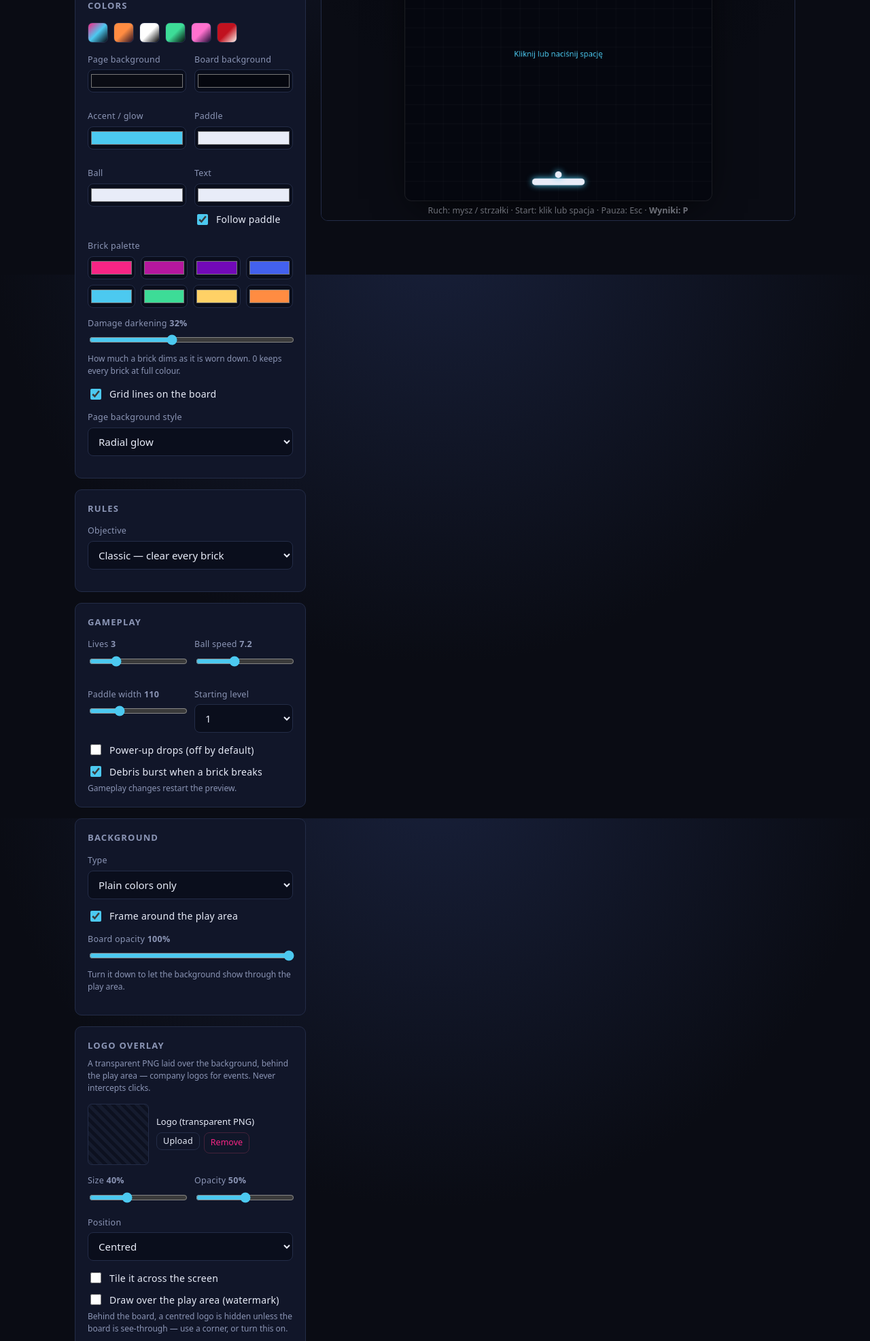
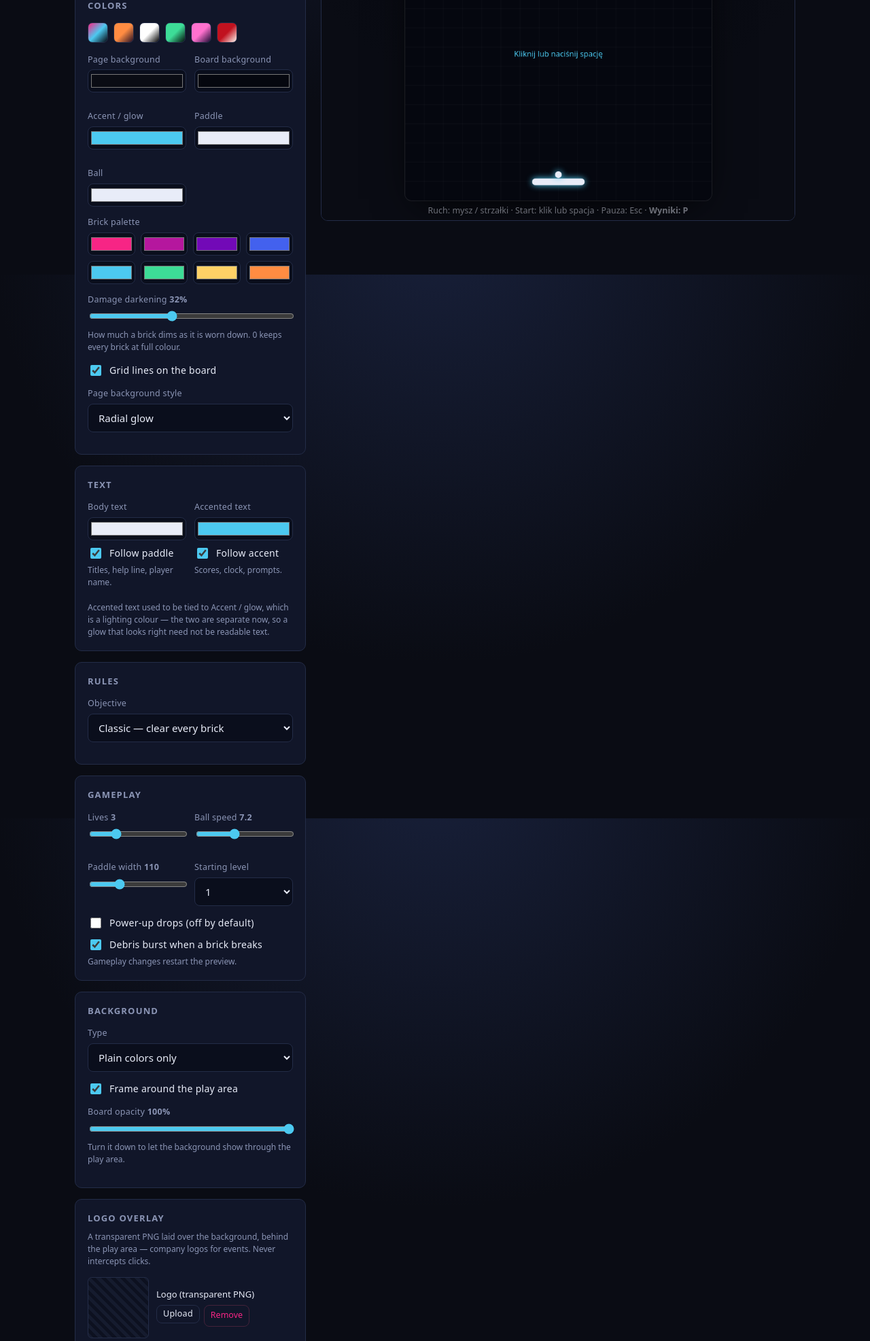
Before and after one commit to karol-w-git/arcade, a Flask app: page /new/arkanoid in a window 1280 px wide. Shown: the part 396-2369 px from the top of the page at 68% size. Run offline with Flask 3, Linux system fonts and the light colour scheme; the visitor is signed in with stand-in values (Sample User, id 1).

Commit message:
Hit dots instead of border bars; split accented text from accent
The border bars read as a heavy outline; hits are now dots spaced evenly around
the cube's border, inset by their own radius so they stay inside it. Both engines.

Text colours move to their own panel and gain a second control: accented text
(scores, clock, prompts) was riding on Accent / glow, which is a lighting colour
used for shadows and emissive. They are separate now, both defaulting to
follow, so nothing changes for existing instances.

Co-Authored-By: Claude Opus 5 <noreply@anthropic.com>

```diff
--- a/app.py
+++ b/app.py
@@ -69,6 +69,9 @@ GAME_TYPES = {
             # page text (HUD, prompts, help). "" follows the paddle colour, which
             # is what it used to borrow - fine on dark themes, unreadable on light
             "textColor": "",
+            # colour of the accented text (scores, prompts). "" follows the accent,
+            # which also drives the glow - this splits the two apart
+            "accentTextColor": "",
             "brickColors": ["#f72585", "#b5179e", "#7209b7", "#4361ee",
                             "#4cc9f0", "#3ddc97", "#ffd166", "#ff8c42"],
             "grid": True,
@@ -307,7 +310,7 @@ def clean_config(game_type: str, raw: dict) -> dict:
                 cols = [c for c in v if isinstance(c, str) and hexcol.match(c)][:12]
                 out[key] = cols or dv
             elif isinstance(dv, str):
-                if key in ("superColor", "textColor"):
+                if key in ("superColor", "textColor", "accentTextColor"):
                     v = v if isinstance(v, str) else ""
                     out[key] = v if (v == "" or hexcol.match(v)) else ""
                 elif key.endswith("Color") or key in ("bg", "accent", "pageBg"):
--- a/static/engine/arkanoid.js
+++ b/static/engine/arkanoid.js
@@ -28,6 +28,7 @@ const DEFAULTS = {
   superColor: '',   // '' follows the accent
   pipSize: 6,       // thickness of the hit segments, in board px
   pipColor: '#ffffff',
+  accentTextColor: '',   // '' follows the accent
   logoScale: 80,    // % of the cube face the logo covers
   damageDarken: 0.32,
   level: 0,         // starting level index
@@ -128,6 +129,7 @@ function arkanoid(cv, userConfig, opts){
 
   const digMode = () => cfg.mode === 'dig';
   const superCol = () => cfg.superColor || cfg.accent;
+  const textCol = () => cfg.accentTextColor || cfg.accent;
   const dmg = () => clamp(cfg.damageDarken === undefined ? 0.32 : +cfg.damageDarken, 0, 0.8);
 
   function makeBricks(idx){
@@ -507,15 +509,15 @@ function hitBricks(b){
       ctx.restore();
     }
 
-    // Remaining hits, drawn as segments of the cube's own border rather than
-    // pips on its face - the face belongs to the logo.
+    // Remaining hits, as dots spaced around the cube's border - the face is
+    // left to the logo, and circles read more cleanly than bars.
     const n = k.maxHp || 1;
-    const inset = Math.max(3, k.w * 0.045);
+    const pr = clamp(+cfg.pipSize || 6, 1, 14);
+    const inset = pr + 2;                        // keeps every dot inside the cube
     const bx = k.x + inset, by = k.y + inset;
     const bw = k.w - inset * 2, bh = k.h - inset * 2;
     const perim = 2 * (bw + bh), seg = perim / n;
-    // walk the border clockwise from the top-left corner
-    const at = dist => {
+    const at = dist => {                         // walk the border clockwise
       let d = ((dist % perim) + perim) % perim;
       if(d < bw) return [bx + d, by];
       d -= bw;
@@ -525,19 +527,18 @@ function hitBricks(b){
       d -= bw;
       return [bx, by + bh - d];
     };
-    ctx.lineWidth = clamp(+cfg.pipSize || 6, 1, 14);
-    ctx.lineCap = 'butt';
     const lit = cfg.pipColor || '#ffffff';
     for(let i = 0; i < n; i++){
-      const gap = Math.min(seg * 0.18, 4);
-      ctx.strokeStyle = i < k.hp ? lit : 'rgba(0,0,0,.5)';
+      const [px, py] = at((i + 0.5) * seg);
       ctx.beginPath();
-      const steps = 6;                       // sampled, so a segment can turn a corner
-      for(let t = 0; t <= steps; t++){
-        const [px, py] = at(i * seg + gap / 2 + (seg - gap) * (t / steps));
-        t ? ctx.lineTo(px, py) : ctx.moveTo(px, py);
+      ctx.arc(px, py, pr, 0, Math.PI * 2);
+      ctx.fillStyle = i < k.hp ? lit : 'rgba(0,0,0,.55)';
+      ctx.fill();
+      if(i < k.hp){                              // a thin rim so light dots read on light faces
+        ctx.strokeStyle = 'rgba(0,0,0,.35)';
+        ctx.lineWidth = 1;
+        ctx.stroke();
       }
-      ctx.stroke();
     }
     ctx.restore();
   }
@@ -621,11 +622,11 @@ function hitBricks(b){
 
     ctx.textAlign = 'center';
     if(state === 'ready'){
-      ctx.fillStyle = cfg.accent; ctx.font = '16px system-ui';
+      ctx.fillStyle = textCol(); ctx.font = '16px system-ui';
       ctx.fillText('Kliknij lub naciśnij spację', W / 2, H / 2 + 60);
     }
     if(state === 'paused'){
-      ctx.fillStyle = cfg.accent; ctx.font = 'bold 34px system-ui';
+      ctx.fillStyle = textCol(); ctx.font = 'bold 34px system-ui';
       ctx.fillText('PAUZA', W / 2, H / 2);
     }
     // When a shell is listening it draws its own game-over UI (score submit,
@@ -641,7 +642,7 @@ function hitBricks(b){
     }
     if(state === 'over' && !onGameOver){
       ctx.fillStyle = 'rgba(0,0,0,.72)'; ctx.fillRect(0, 0, W, H);
-      ctx.fillStyle = cfg.accent; ctx.font = 'bold 44px system-ui';
+      ctx.fillStyle = textCol(); ctx.font = 'bold 44px system-ui';
       ctx.fillText('KONIEC GRY', W / 2, H / 2 - 16);
       ctx.fillStyle = cfg.paddleColor; ctx.font = '18px system-ui';
       ctx.fillText('Wynik ' + score, W / 2, H / 2 + 20);
--- a/templates/editor.html
+++ b/templates/editor.html
@@ -44,13 +44,6 @@
           <div class="field"><label for="accent">Accent / glow</label><input type="color" id="accent"></div>
           <div class="field"><label for="paddleColor">Paddle</label><input type="color" id="paddleColor"></div>
           <div class="field"><label for="ballColor">Ball</label><input type="color" id="ballColor"></div>
-          <div class="field">
-            <label for="textColor">Text</label>
-            <input type="color" id="textColor">
-            <label class="check" style="margin-top:8px">
-              <input type="checkbox" id="textColorAuto"> Follow paddle
-            </label>
-          </div>
         </div>
         <div class="field">
           <label>Brick palette</label>
@@ -70,6 +63,32 @@
             <option value="radial">Radial glow</option>
             <option value="flat">Flat</option>
           </select>
+        </div>
+      </div>
+
+      <div class="panel">
+        <h3>Text</h3>
+        <div class="two">
+          <div class="field">
+            <label for="textColor">Body text</label>
+            <input type="color" id="textColor">
+            <label class="check" style="margin-top:8px">
+              <input type="checkbox" id="textColorAuto"> Follow paddle
+            </label>
+            <div class="hint">Titles, help line, player name.</div>
+          </div>
+          <div class="field">
+            <label for="accentTextColor">Accented text</label>
+            <input type="color" id="accentTextColor">
+            <label class="check" style="margin-top:8px">
+              <input type="checkbox" id="accentTextAuto"> Follow accent
+            </label>
+            <div class="hint">Scores, clock, prompts.</div>
+          </div>
+        </div>
+        <div class="hint">
+          Accented text used to be tied to Accent / glow, which is a lighting colour —
+          the two are separate now, so a glow that looks right need not be readable text.
         </div>
       </div>
 
@@ -307,6 +326,7 @@ config.sprites = config.sprites || {};
 
 const $ = id => document.getElementById(id);
 const COLOR_KEYS = ['pageBg','bg','accent','paddleColor','ballColor','pipColor'];
+// textColor and accentTextColor are handled separately: they may be empty (inherit)
 const NUM_KEYS = ['lives','ballSpeed','paddleWidth','boardAlpha','overlaySize','overlayOpacity','timeLimit','superHp','logoScale','pipSize','damageDarken'];
 const PRESETS = {
   'Midnight':  { pageBg:'#0a0c14', bg:'#05070f', accent:'#4cc9f0', paddleColor:'#e8ecf8', ballColor:'#e8ecf8',
@@ -429,6 +449,9 @@ function toForm(){
   $('grid').checked = !!config.grid;
   $('powerups').checked = !!config.powerups;
   $('mode').value = config.mode || 'classic';
+  $('accentTextAuto').checked = !config.accentTextColor;
+  $('accentTextColor').value = config.accentTextColor || config.accent;
+  $('accentTextColor').disabled = !config.accentTextColor;
   $('textColorAuto').checked = !config.textColor;
   $('textColor').value = config.textColor || config.paddleColor;
   $('textColor').disabled = !config.textColor;
@@ -461,6 +484,8 @@ function fromForm(){
   config.grid = $('grid').checked;
   config.powerups = $('powerups').checked;
   config.mode = $('mode').value;
+  config.accentTextColor = $('accentTextAuto').checked ? '' : $('accentTextColor').value;
+  $('accentTextColor').disabled = $('accentTextAuto').checked;
   config.textColor = $('textColorAuto').checked ? '' : $('textColor').value;
   $('textColor').disabled = $('textColorAuto').checked;
   config.superColor = $('superColorAuto').checked ? '' : $('superColor').value;
--- a/templates/play.html
+++ b/templates/play.html
@@ -53,7 +53,7 @@
   }
   .b:hover{border-color:#3b4a76}
   .b.primary{background:var(--accent,#4cc9f0);border-color:var(--accent,#4cc9f0);color:#04121a;font-weight:600}
-  .big{font-size:34px;font-weight:700;margin:6px 0 2px;color:var(--accent,#4cc9f0);
+  .big{font-size:34px;font-weight:700;margin:6px 0 2px;color:var(--accent-text,#4cc9f0);
        font-variant-numeric:tabular-nums}
 
   /* ---- leaderboard ---- */
@@ -63,7 +63,7 @@
   ol.board li:last-child{border-bottom:0}
   ol.board .rank{width:24px;opacity:.45;font-size:12.5px;text-align:right}
   ol.board .nm{flex:1;overflow:hidden;text-overflow:ellipsis;white-space:nowrap}
-  ol.board .sc{font-weight:600;font-variant-numeric:tabular-nums;color:var(--accent,#4cc9f0)}
+  ol.board .sc{font-weight:600;font-variant-numeric:tabular-nums;color:var(--accent-text,#4cc9f0)}
   ol.board .lv{opacity:.4;font-size:12px;width:44px;text-align:right}
   ol.board li.me{background:rgba(255,255,255,.05);border-radius:6px}
   .none{opacity:.5;font-size:13.5px;padding:14px 0}
@@ -144,9 +144,11 @@ function paintChrome(cfg){
     : 'radial-gradient(circle at 50% -5%, ' + cfg.bg + ' 0%, ' + cfg.pageBg + ' 65%)';
   document.body.style.color = cfg.textColor || cfg.paddleColor;
   document.body.style.setProperty('--accent', cfg.accent);
+  document.body.style.setProperty('--accent-text', cfg.accentTextColor || cfg.accent);
   $('c').classList.toggle('framed', cfg.frame !== false);
   paintOverlay(cfg);
-  for(const id of ['score','lives','level','time']) $(id).style.color = cfg.accent;
+  const at = cfg.accentTextColor || cfg.accent;
+  for(const id of ['score','lives','level','time']) $(id).style.color = at;
   paintBackground(cfg);
 }
 
@@ -216,7 +218,8 @@ const hud = s => {
   $('levelBox').hidden = dig;            // in dig mode a level number means nothing
   if(dig && s.timeLeft !== null && s.timeLeft !== undefined){
     $('time').textContent = fmtTime(s.timeLeft);
-    $('time').style.color = s.timeLeft <= 10 ? '#ff5d73' : (CONFIG.accent || '');
+    $('time').style.color = s.timeLeft <= 10 ? '#ff5d73'
+      : (CONFIG.accentTextColor || CONFIG.accent || '');
   }
 };
 
```
Also changed, not shown: static/engine/arkanoid3d.js (+16 -16 lines), README.md.
